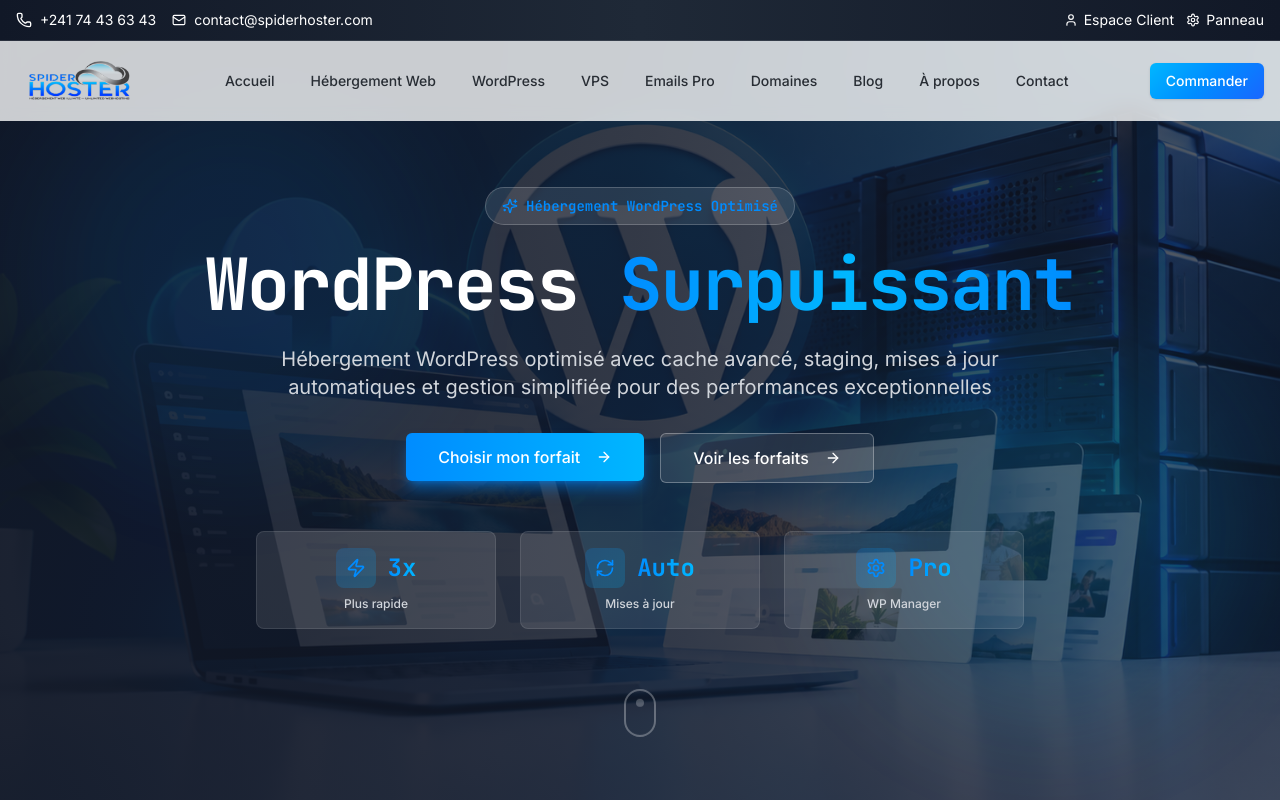
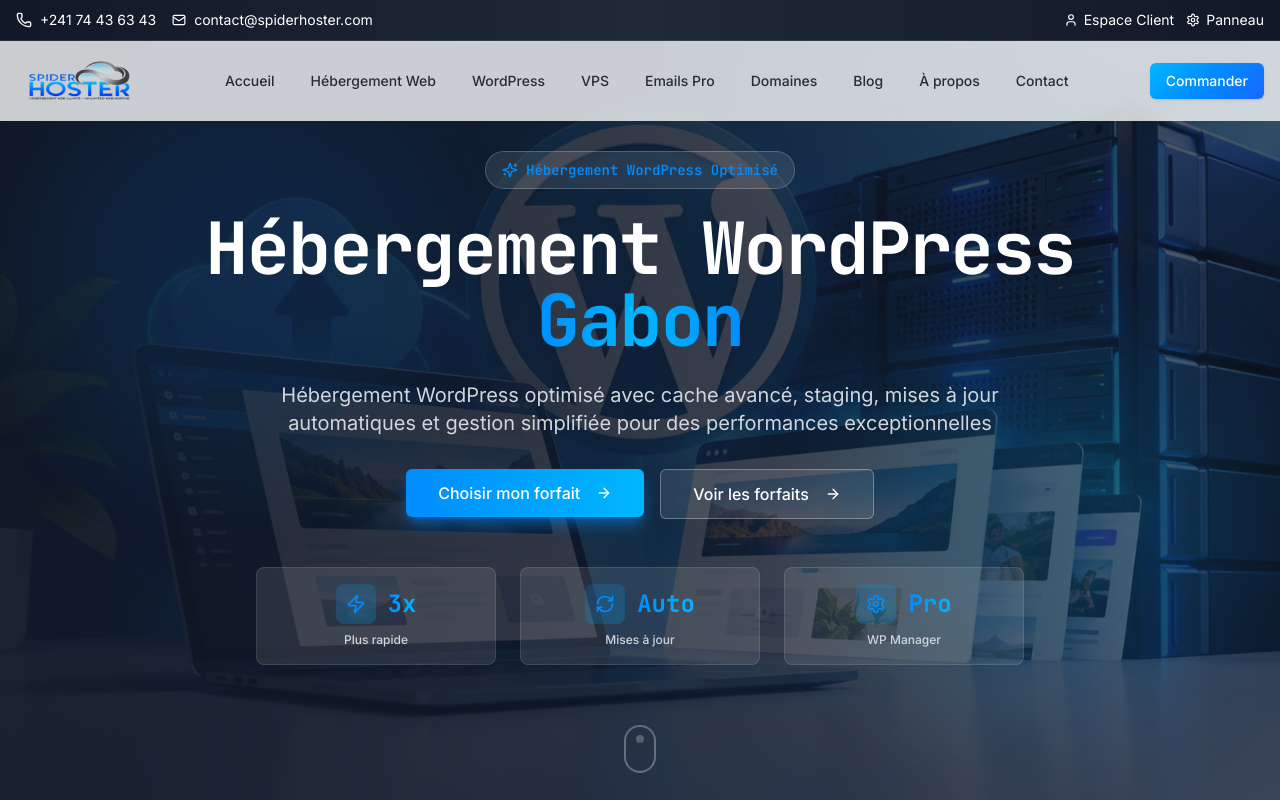
Before and after one commit to brice214/sg-6b163f7e-d25b-45da-95b7-a0681ea5011c-1791216779, a Next.js app: page /hebergement-wordpress in a window 1280 px wide. Shown: the top 800 px of the page. Built offline with nearby package versions, Linux system fonts and the light colour scheme.

Commit message:
feat(seo): align h1 tags with titles for keyword focus

```diff
--- a/src/pages/domaines.tsx
+++ b/src/pages/domaines.tsx
@@ -83,7 +83,7 @@
 
               {/* Heading */}
               <h1 className="text-4xl md:text-6xl lg:text-7xl font-mono font-bold text-white mb-6 tracking-tight leading-tight">
-                Trouvez le <span className="text-transparent bg-clip-text bg-gradient-to-r from-blue-400 via-secondary to-blue-400 animate-pulse">nom de domaine</span> parfait
+                Trouvez le <span className="text-transparent bg-clip-text bg-gradient-to-r from-blue-400 via-secondary to-blue-400 animate-pulse">nom de domaine</span> parfait au Gabon
               </h1>
 
               <p className="text-xl md:text-2xl text-gray-300 mb-12 leading-relaxed">
--- a/src/pages/emails-professionnels.tsx
+++ b/src/pages/emails-professionnels.tsx
@@ -138,8 +138,8 @@
         <PageHero
           badgeIcon={Mail}
           badgeLabel="Hébergement Email Professionnel"
-          titlePrefix="Email"
-          titleHighlight="Professionnel"
+          titlePrefix="Email Professionnel"
+          titleHighlight="Gabon"
           description="Adresses email avec votre nom de domaine, webmail moderne, protection antispam et synchronisation cloud"
           backgroundImage="/generated/email-professional.png"
           imageAlt="Email professionnel pour entreprises - SPIDERHOSTER"
--- a/src/pages/hebergement-vps.tsx
+++ b/src/pages/hebergement-vps.tsx
@@ -159,8 +159,8 @@
         <PageHero
           badgeIcon={Server}
           badgeLabel="Serveurs VPS Haute Performance"
-          titlePrefix="VPS"
-          titleHighlight="Puissants"
+          titlePrefix="Hébergement VPS"
+          titleHighlight="Gabon"
           description="Des serveurs privés virtuels avec ressources dédiées, stockage NVMe ultra-rapide et accès root complet pour vos applications les plus exigeantes"
           backgroundImage="/hebergement-vps-gabon.png"
           imageAlt="Hébergement VPS au Gabon - SPIDERHOSTER"
--- a/src/pages/hebergement-web.tsx
+++ b/src/pages/hebergement-web.tsx
@@ -149,7 +149,7 @@
           badgeIcon={Globe}
           badgeLabel="Hébergement Web Professionnel"
           titlePrefix="Hébergement Web"
-          titleHighlight="Ultra-Rapide"
+          titleHighlight="Gabon"
           description="Infrastructure fiable et performante pour héberger vos sites web avec SSL gratuit, CDN mondial et garantie de disponibilité 99.9%"
           backgroundImage="/generated/web-hosting-network.png"
           imageAlt="Infrastructure hébergement web SPIDERHOSTER"
--- a/src/pages/hebergement-wordpress.tsx
+++ b/src/pages/hebergement-wordpress.tsx
@@ -154,8 +154,8 @@
         <PageHero
           badgeIcon={Sparkles}
           badgeLabel="Hébergement WordPress Optimisé"
-          titlePrefix="WordPress"
-          titleHighlight="Surpuissant"
+          titlePrefix="Hébergement WordPress"
+          titleHighlight="Gabon"
           description="Hébergement WordPress optimisé avec cache avancé, staging, mises à jour automatiques et gestion simplifiée pour des performances exceptionnelles"
           backgroundImage="/Hebergement-WordPress-Gabon.png"
           imageAlt="Hébergement WordPress au Gabon avec logo WordPress - SPIDERHOSTER"
```
Also changed, not shown: .softgen/tasks/task-6.md.
